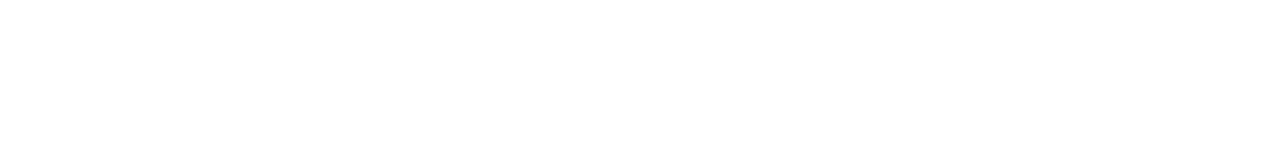
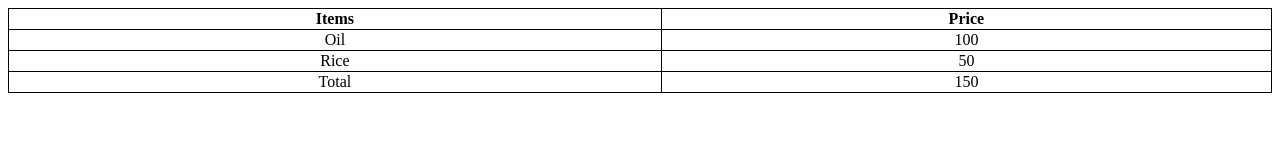
Before and after one commit to acciojob/grofers-checkout-2-dikshagharde, a website: page main.html in a window 1280 px wide. Drawn offline with Linux system fonts and the light colour scheme.

Commit message:
created a submission

```diff
--- a/main.html
+++ b/main.html
@@ -8,6 +8,23 @@
 
 <body>
 	<!-- the entire body must be written by student -->
+
+	<table>
+	    <thead>
+			<th>Items</th>
+			<th>Price</th>
+		</thead>
+		<tbody>
+			<tr>
+				<td>Oil</td>
+				<td data-ns-test="prices" class="price">100</td>
+			</tr>
+			<tr>
+				<td>Rice</td>
+				<td data-ns-test="prices" class="price">50</td>
+			</tr>
+		</tbody>
+	</table>
     <script type="text/javascript" src="./script.js">
 </script>
 
--- a/script.js
+++ b/script.js
@@ -1 +1,22 @@
 //your code here
+//your code here
+let priceList=document.querySelectorAll(".price")
+let table = document.querySelector("table");
+function func(){
+	let sum=0;
+	priceList.forEach((e)=>{
+		sum += +e.innerText
+	})
+	let tr= document.createElement("tr");
+    let td1=document.createElement("td");
+    td1.innerText="Total";
+	let td2=document.createElement("td");
+    td2.innerText=sum;
+	//td2.data-ns-test="grandTotal"
+	tr.appendChild(td1);
+	tr.appendChild(td2);
+	table.appendChild(tr);
+
+}
+
+func()
--- a/styles.css
+++ b/styles.css
@@ -1,2 +1,12 @@
 
 /* Your CSS Code here. */
+table,td,th{
+	border:1px solid black;
+	border-collapse:collapse;
+}
+td,th{
+	text-align:center
+}
+table{
+	width:100%
+}
```
